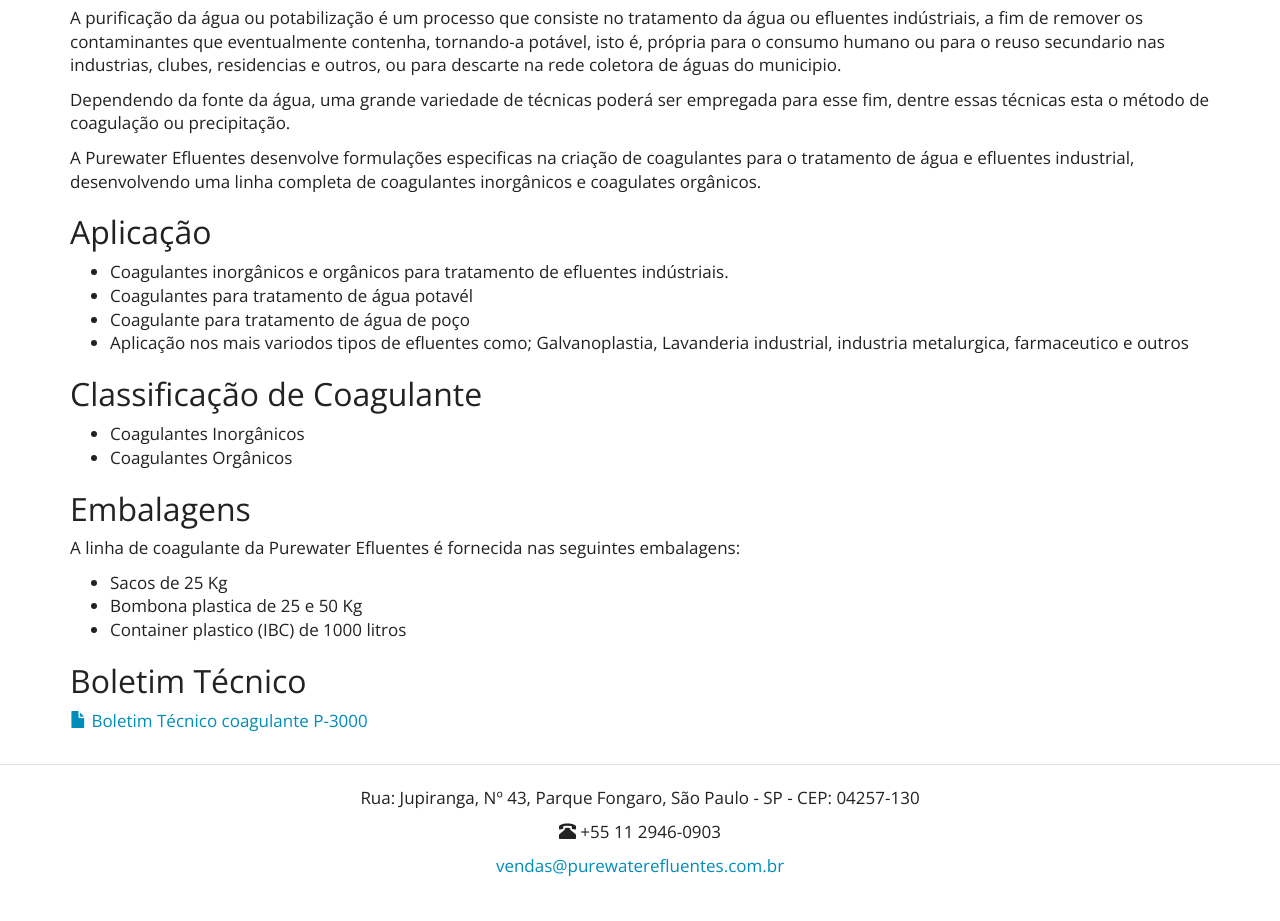
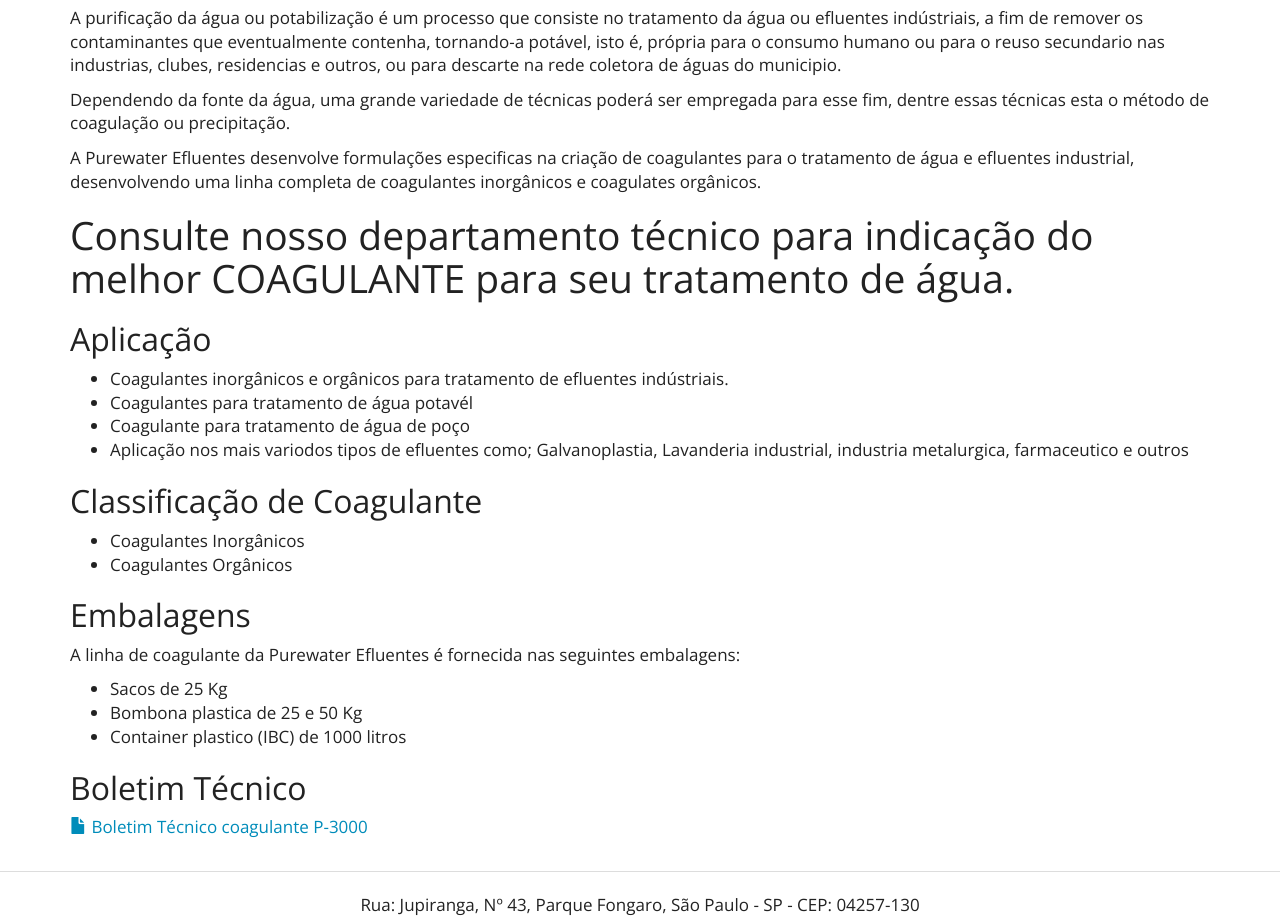
Before and after one commit to purewaterefluentes/purewaterefluentes.github.io, a Jekyll site: the page built from produtos/coagulante-agua-efluentes.md, in a window 1280 px wide and 1367 px high. Shown: the part 371-1292 px from the top of the window. Built offline with Jekyll 4.4.1, drawn with Linux system fonts in a browser that asks for light colours; nearby versions of some CDN libraries; library files that are not in the unit come from our copies.

Commit message:
Update coagulante-agua-efluentes.md

```diff
--- a/produtos/coagulante-agua-efluentes.md
+++ b/produtos/coagulante-agua-efluentes.md
@@ -12,6 +12,8 @@
 Dependendo da fonte da água, uma grande variedade de técnicas poderá ser empregada para esse fim, dentre essas técnicas esta o método de coagulação ou precipitação.
 
 A Purewater Efluentes desenvolve formulações especificas na criação de coagulantes para o tratamento de água e efluentes industrial, desenvolvendo uma linha completa de coagulantes inorgânicos e coagulates orgânicos.
+
+# Consulte nosso departamento técnico para indicação do melhor COAGULANTE para seu tratamento de água.
 
 ## Aplicação
 
```
